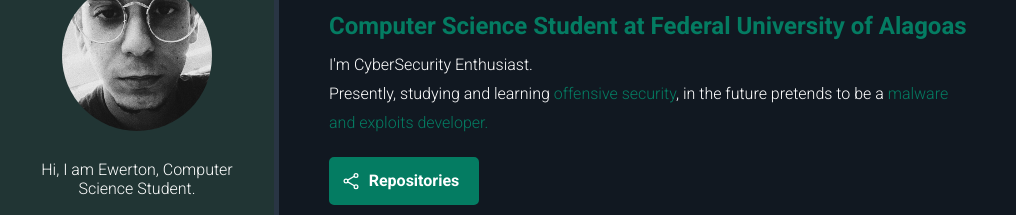
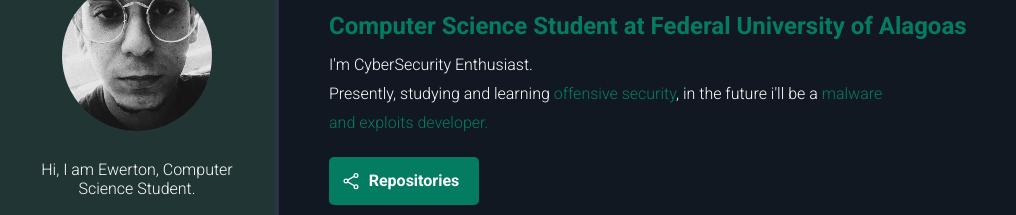
Before and after one commit to ewertonfelipee/ewertonfelipee.github.io, a plain HTML site: page index.html in a window 1280 px wide. Shown: the part 102-317 px from the top of the page, without its empty margins (0-1016 px from the left). Drawn offline with nearby package versions, Linux system fonts and the light colour scheme.

Commit message:
Update index.html

```diff
--- a/index.html
+++ b/index.html
@@ -40,7 +40,7 @@
             <h1 id="name">Ewerton Felipe</h1>
             <p id="title"><span class="highlight">Computer Science Student at Federal University of Alagoas</span></p>
             <p class="description"> I'm CyberSecurity Enthusiast.</p>
-            <p class="description"> Presently, studying and learning <span class="highlight">offensive security</span>, in the future pretends to be a <span class="highlight">malware</span></p>
+            <p class="description"> Presently, studying and learning <span class="highlight">offensive security</span>, in the future i'll be a <span class="highlight">malware</span></p>
             <p class="description"><span class="highlight">and exploits developer.</span></p>
             <a href="https://github.com/ewertonfelipee?tab=repositories" id="btn-projects"><ion-icon name="share-social-outline"></ion-icon><span>Repositories</span></a>
             <h2 id="Skills-section-title">Knowledgements</h2>
```
